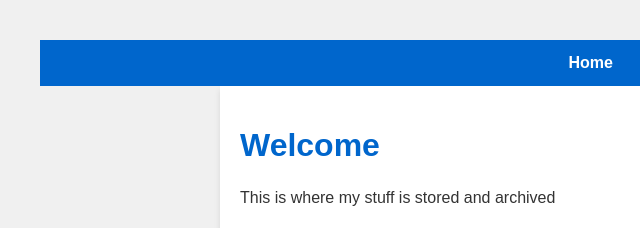
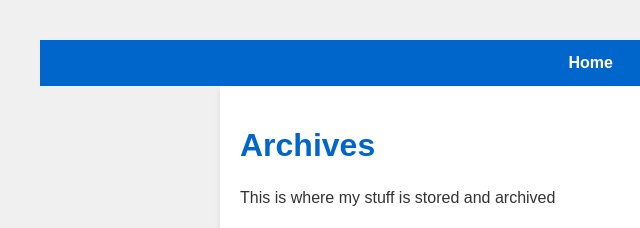
Before and after one commit to CakZemprongzz/CakZemprongzz.github.io, a plain HTML site: page archive/main.html in a window 1280 px wide. Shown: the top 228 px of the page, 0-640 px from the left. Drawn offline with Linux system fonts and the light colour scheme.

Commit message:
another commit

```diff
--- a/archive/main.html
+++ b/archive/main.html
@@ -59,7 +59,7 @@
         </ul>
     </nav>
         <div class="container">
-            <h1>Welcome</h1>
+            <h1>Archives</h1>
             <p>This is where my stuff is stored and archived</p>
             <a href="test_1.html">Test_1</a>
         </div>
```
Also changed, not shown: archive/test_1.html (+0 -1 lines).
